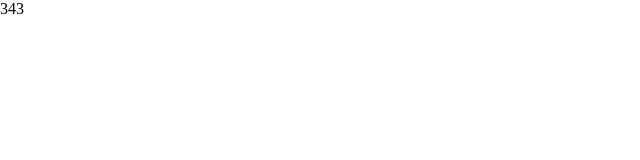
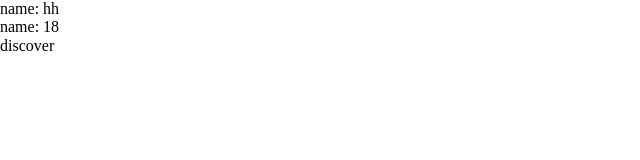
Before and after one commit to cailudys/ReactMusic, a React (Create React App) app: page /#/discover in a window 1280 px wide. Shown: the top 160 px of the page, without its empty margins (0-640 px from the left). Built offline with nearby package versions, Linux system fonts and the light colour scheme.

Commit message:
引入路由

```diff
--- a/craco.config.js
+++ b/craco.config.js
@@ -1,8 +1,10 @@
 const path = require('path')
+const CracoLessPlugin = require('craco-less')
 
 const resolve = (dir) => path.resolve(__dirname, dir)
 
 module.exports = {
+  plugins: [{ plugin: CracoLessPlugin }],
   // 使用craco 实现修改使用create-react-app框架中的默认webpack配置。
   webpack: {
     alias: {
--- a/package.json
+++ b/package.json
@@ -14,6 +14,7 @@
     "normalize.css": "^8.0.1",
     "react": "^18.2.0",
     "react-dom": "^18.2.0",
+    "react-router-dom": "^6.10.0",
     "react-scripts": "5.0.1",
     "typescript": "^4.9.5",
     "web-vitals": "^2.1.4"
--- a/src/App.tsx
+++ b/src/App.tsx
@@ -1,6 +1,15 @@
 import React from 'react'
+import { useRoutes } from 'react-router-dom'
+import routes from './router'
+import Download from './views/download'
+
 function App() {
-  return <div className="App">343</div>
+  return (
+    <>
+      <Download name="hh" age={18}></Download>
+      <div className="App">{useRoutes(routes)}</div>
+    </>
+  )
 }
 
 export default App
--- a/src/index.tsx
+++ b/src/index.tsx
@@ -1,8 +1,13 @@
 import React from 'react'
 import ReactDOM from 'react-dom/client'
+import { HashRouter } from 'react-router-dom'
 import 'normalize.css'
 import App from '@/App'
 
 const root = ReactDOM.createRoot(document.getElementById('root') as HTMLElement)
 
-root.render(<App />)
+root.render(
+  <HashRouter>
+    <App />
+  </HashRouter>
+)
--- /dev/null
+++ b/src/router/index.tsx
@@ -0,0 +1,13 @@
+import React from 'react'
+import { RouteObject } from 'react-router-dom'
+import Discover from '@/views/discover'
+
+const routes: RouteObject[] = [
+  {
+    path: '/discover',
+    // jsx 语法
+    element: <Discover />
+  }
+]
+
+export default routes
--- /dev/null
+++ b/src/views/discover/index.tsx
@@ -0,0 +1,8 @@
+// 似乎没用但也得引入，其实是用到的，jsx是语法糖，本质就是调用了React的方法。
+import React from 'react'
+
+const Discover = () => {
+  return <div>discover</div>
+}
+
+export default Discover
--- /dev/null
+++ b/src/views/download/index.tsx
@@ -0,0 +1,22 @@
+import React, { memo } from 'react'
+import type { ReactNode } from 'react'
+
+interface Iprops {
+  children?: ReactNode
+  name: string
+  age: number
+}
+
+// 组件的类型是： React.FunctionComponent<T>  T其实代表的是props的类型约束。
+// React.FunctionComponent<T> 同 React.FC<T>
+const Download: React.FC<Iprops> = (props) => {
+  return (
+    <>
+      <div>name: {props.name}</div>
+      <div>name: {props.age}</div>
+    </>
+  )
+}
+
+// 这种导出性能不高？？？
+export default memo(Download)
```
Also changed, not shown: .eslintrc.js, 1 other file (tests, documents, lock files or other folders).
